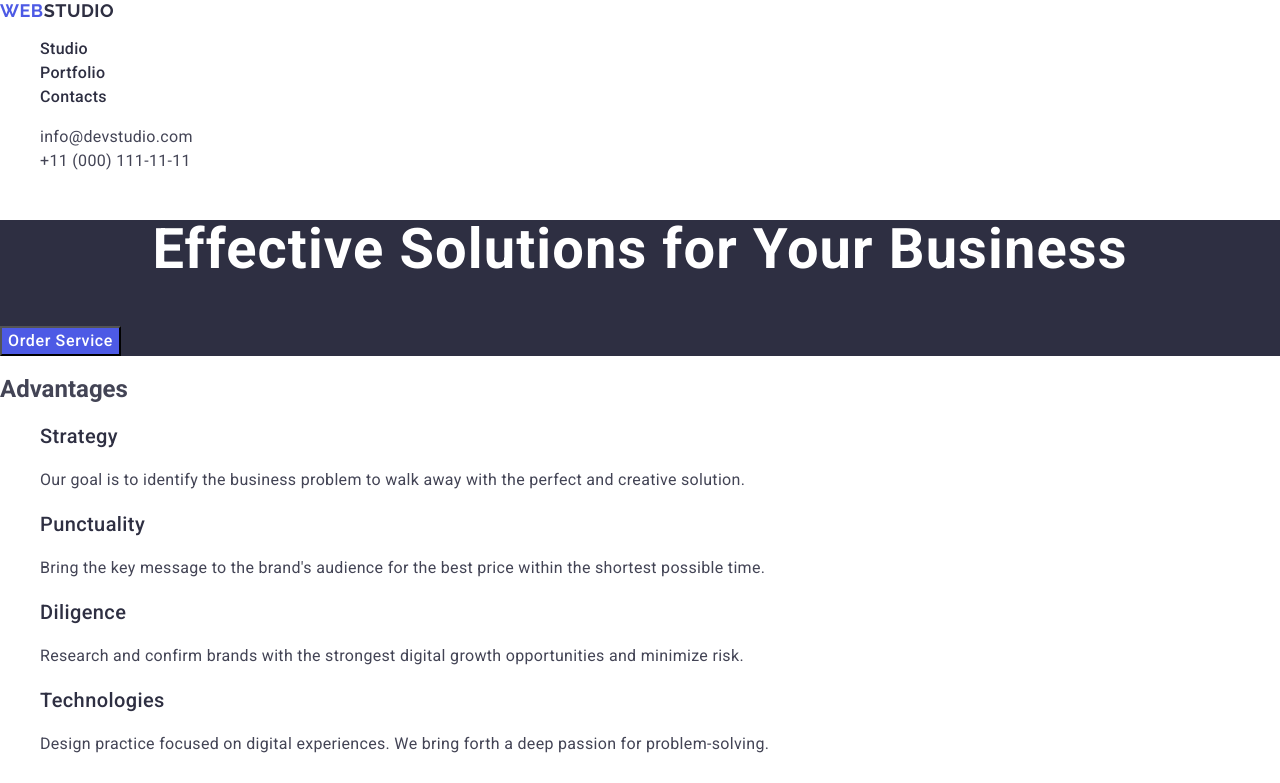
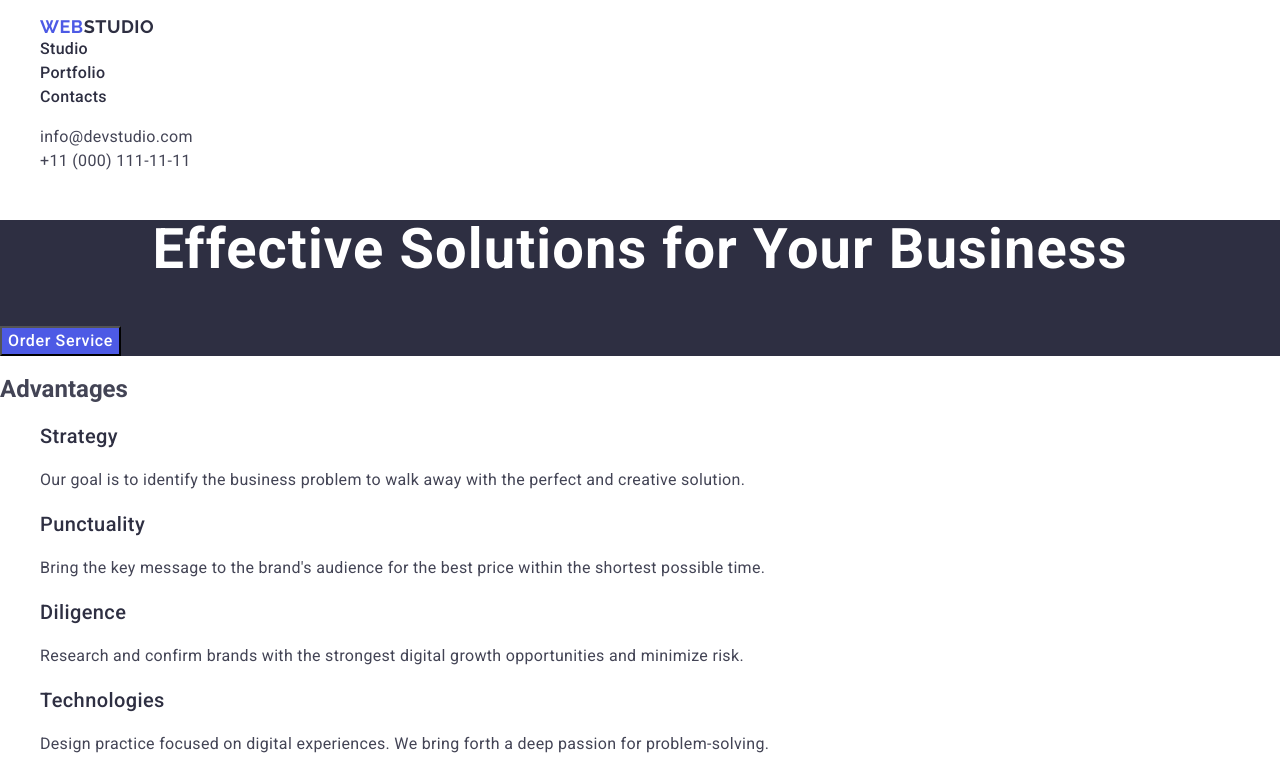
Before and after one commit to DmytroPrykhodko96/goit-markup-hw-02, a plain HTML site: page index.html in a window 1280 px wide. Shown: the top 783 px of the page. Drawn offline with nearby package versions, Linux system fonts and the light colour scheme.

Commit message:
update file index.html

```diff
--- a/index.html
+++ b/index.html
@@ -14,8 +14,9 @@
     <!-- #region header -->
     <header class="header">
       <nav class="nav-header">
-        <a class="logo" href="./index.html">Web<span class="logo-style">Studio</span></a>
+
         <ul class="header-nav-list">
+          <li class="header-nav-item"><a class="logo" href="./index.html">Web<span class="logo-style">Studio</span></a></li>
           <li class="header-nav-item"><a class="item-nav-link" href="">Studio</a></li>
           <li class="header-nav-item"><a class="item-nav-link" href="">Portfolio</a></li>
           <li class="header-nav-item"><a class="item-nav-link" href="">Contacts</a></li>
```
